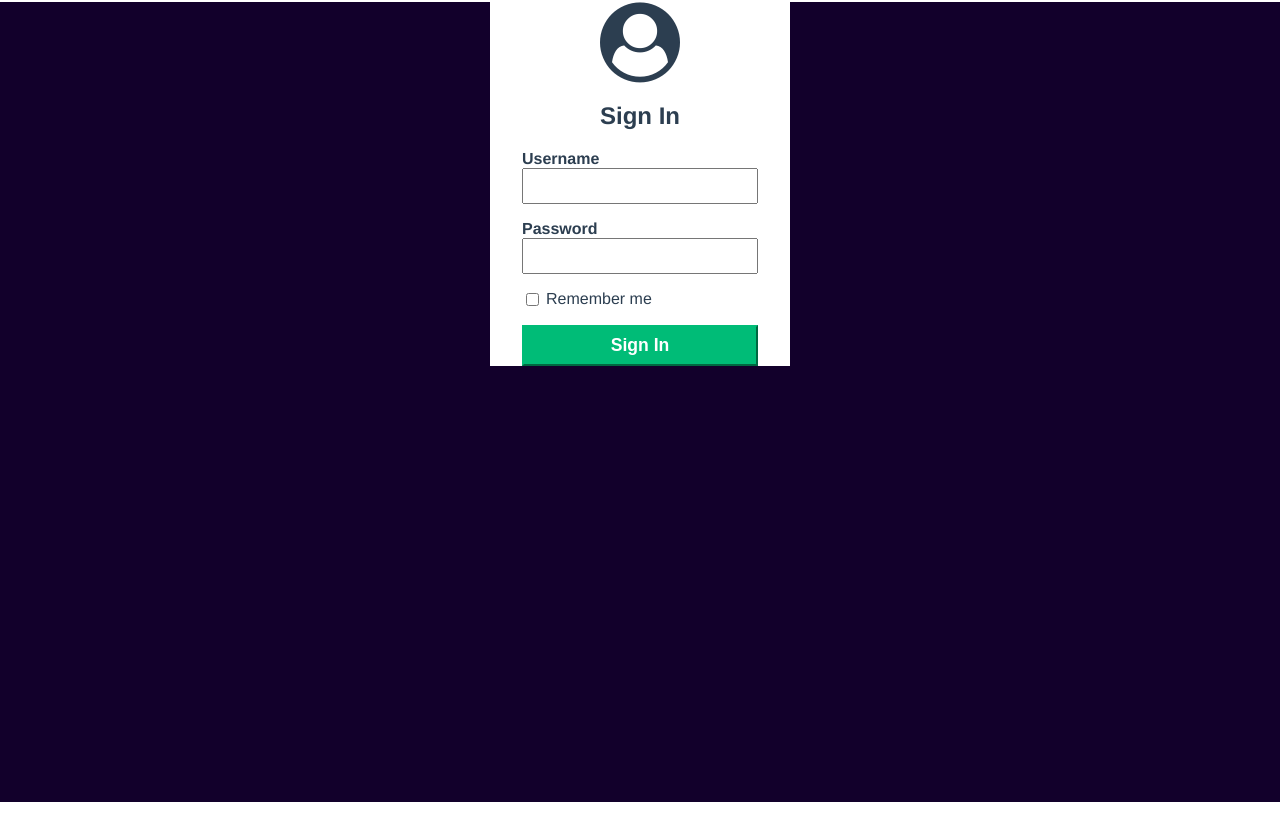
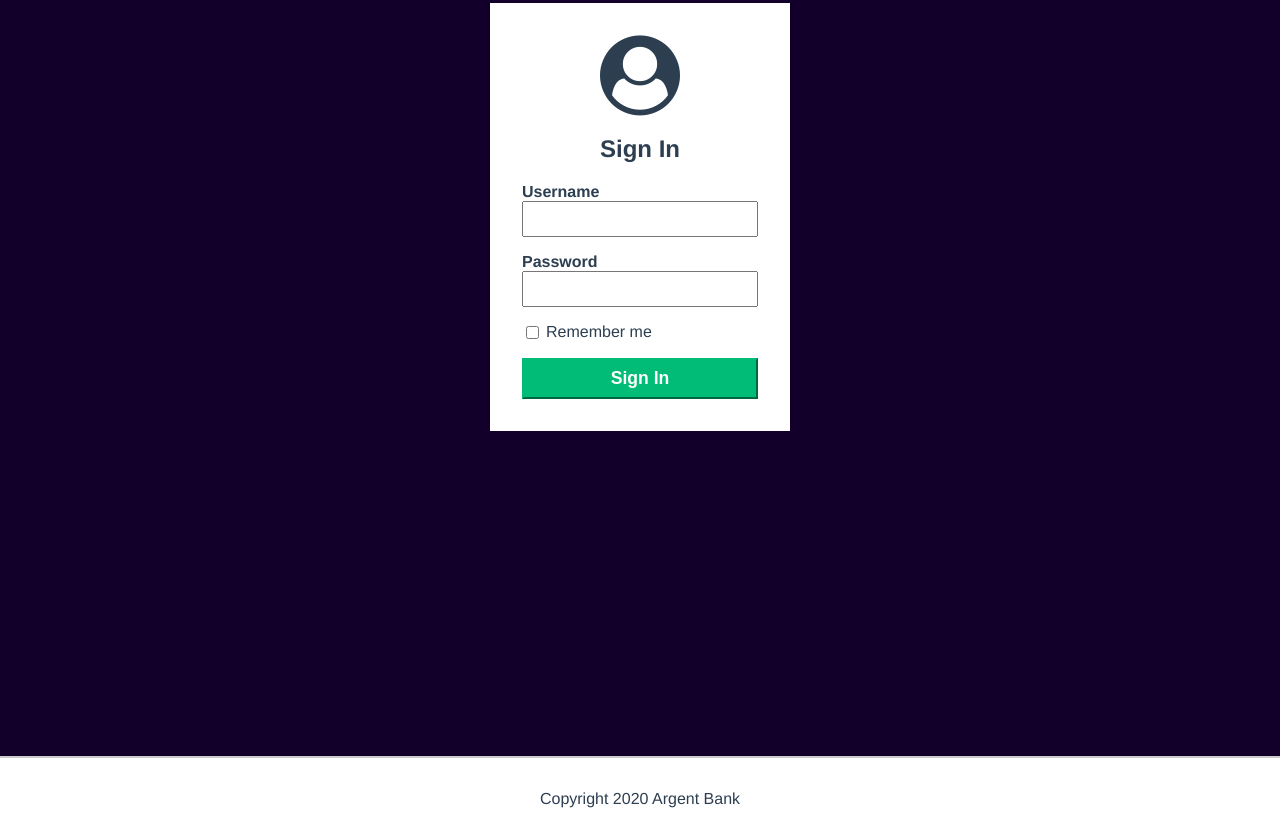
Before and after one commit to JC971/bank-front-project, a React (Vite) app: page /SignIn in a window 1280 px wide. Shown: the part 180-1012 px from the top of the page. Before the commit the page ends 982 px from the top, so only its background shows below. Built offline with nearby package versions, Linux system fonts and the light colour scheme.

Commit message:
footer add

```diff
--- a/src/App.tsx
+++ b/src/App.tsx
@@ -4,15 +4,19 @@ import { Routes, Route } from "react-router-dom";
 import Navigation from "./Component/Nav";
 import HomePage from "./HomePage";
 import SignIn from "./SignIn";
+import Footer from "./footer";
 
 function App() {
 	return (
 		<>
+
 			<Navigation />
 			<Routes>
 				<Route path="/" element={<HomePage />} />
 				<Route path="/SignIn" element={<SignIn />} />
 			</Routes>
+			<Footer />
+
 		</>
 	);
 }
--- a/src/SignForm.tsx
+++ b/src/SignForm.tsx
@@ -1,5 +1,5 @@
 import React, { useState } from "react";
-import { useDispatch } from "./hooks";
+import { useDispatch} from "./hooks";
 import { signIn } from "./authentSlice";
 
 
--- a/src/authentSlice.ts
+++ b/src/authentSlice.ts
@@ -1,16 +1,19 @@
-import { createAsyncThunk, createSlice } from '@reduxjs/toolkit';
-
+import { createAsyncThunk, createSlice } from "@reduxjs/toolkit";
+import { AuthState, AuthError } from "./types";
 
 export const signIn = createAsyncThunk(
-  'auth/signIn',
-  async ({ email, password }:{email: string, password: string}, thunkAPI) => {
+	"auth/signIn",
+	async (
+		{ email, password }: { email: string; password: string },
+		thunkAPI
+	) => {
 		try {
-      const response = await fetch('htpp://localhost:3001/api/v1/user/login', {
+			const response = await fetch("htpp://localhost:3001/api/v1/user/login", {
 				headers: {
-          'Content-Type': 'application/json'
+					"Content-Type": "application/json",
 				},
-        method: 'POST',
-         body: JSON.stringify({ email, password })
+				method: "POST",
+				body: JSON.stringify({ email, password }),
 			});
 			const data = await response.json();
 			if (response.ok) {
@@ -18,23 +21,29 @@ export const signIn = createAsyncThunk(
 			} else {
 				return thunkAPI.rejectWithValue(data.error);
 			}
-    } catch (error) {
-      return thunkAPI.rejectWithValue({code:'NETWORK-ERROR', message: error.message });
+    } catch (error: unknown) {
+      if(error instanceof Error)
+			return thunkAPI.rejectWithValue({
+				code: "NETWORK-ERROR",
+				message: error.message,
+			});
 		}
 	}
 );
 
-const authSlice = createSlice({
-  name: 'auth',
-  initialState: {
+const initialState: AuthState = {
 	token: null,
 	isLoading: false,
-    error: null
-  },
+	error: null,
+};
+
+const authSlice = createSlice({
+	name: "auth",
+	initialState,
 	reducers: {
 		logout(state) {
 			state.token = null;
-    }
+		},
 	},
 	extraReducers: (builder) => {
 		builder
@@ -42,16 +51,15 @@ const authSlice = createSlice({
 				state.isLoading = true;
 			})
 			.addCase(signIn.fulfilled, (state, action) => {
-
 				state.token = action.payload.token;
 				state.isLoading = false;
 				state.error = null;
 			})
 			.addCase(signIn.rejected, (state, action) => {
-        state.error = action.payload;
+				state.error = action.payload as AuthError;
 				state.isLoading = false;
 			});
-  }
+	},
 });
 
 export const { logout } = authSlice.actions;
--- /dev/null
+++ b/src/footer.tsx
@@ -0,0 +1,10 @@
+
+
+export default function Footer() {
+  return (
+
+      <footer className="footer">
+          <p className='footer-text'>Copyright 2020 Argent Bank</p>
+    </footer>
+  )
+}
--- a/src/hooks.ts
+++ b/src/hooks.ts
@@ -1,4 +1,4 @@
-// hooks.ts
+
 import { useDispatch as useReduxDispatch } from "react-redux";
 import type { AppDispatch } from "./store";
 
--- a/src/main.css
+++ b/src/main.css
@@ -19,7 +19,8 @@ body {
 
 .bg-dark {
 	background-color: #12002b;
-  min-height: 100vh;
+	border: solid #12002b 1px;
+height: 100vh;
 }
 
 .sr-only {
@@ -172,7 +173,8 @@ body {
 	width: 300px;
 	margin: 0 auto;
 	margin-top: 3rem;
-	padding: 0 2rem 0 2rem;
+	padding:  2rem;
+
 
 }
 
--- a/src/store.tsx
+++ b/src/store.tsx
@@ -1,4 +1,3 @@
-
 import { configureStore } from "@reduxjs/toolkit";
 import authReducer from "./authentSlice";
 
--- /dev/null
+++ b/src/types.ts
@@ -0,0 +1,10 @@
+export interface AuthState {
+	token: string | null;
+	isLoading: boolean;
+	error: AuthError | null;
+}
+
+export interface AuthError {
+	code: string;
+	message: string;
+}
```
Also changed, not shown: src/main.tsx (+8 -6 lines). Lines whose indentation alone changed are shown as unchanged.
